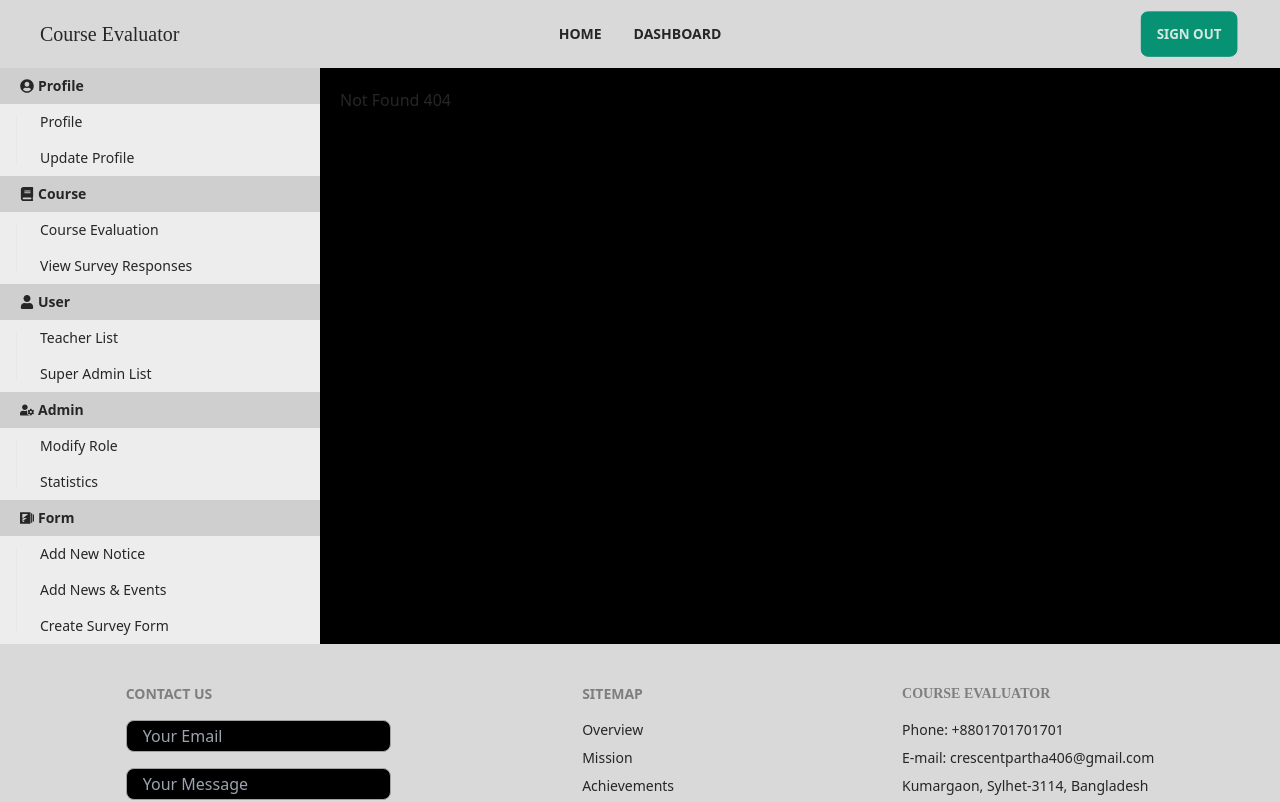
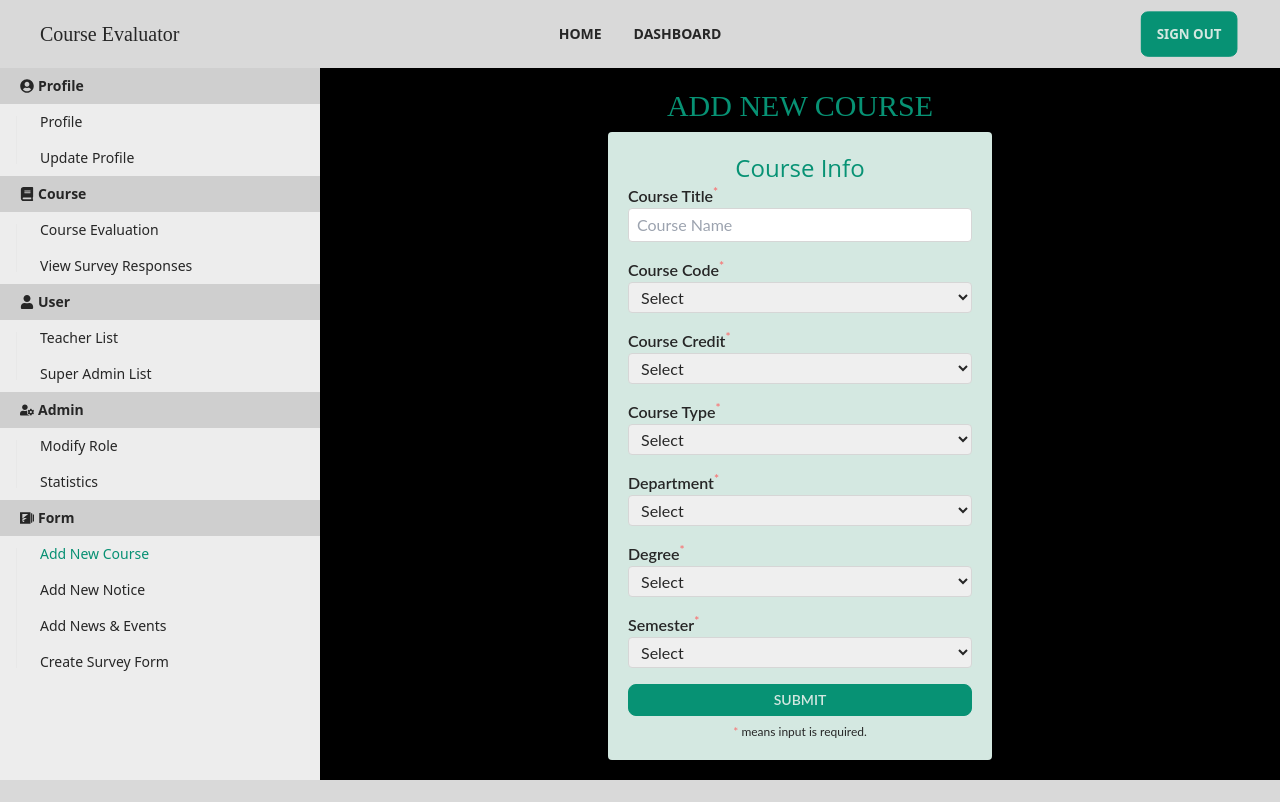
Before and after one commit to crescentpartha/Course-Evaluator, a React (Create React App) app in the folder course-evaluator/: page /dashboard/add-new-course in a window 1280 px wide. Shown: the top 802 px of the page. Built offline with nearby package versions, Linux system fonts and the light colour scheme; no server answers.

Commit message:
Design Add New Course Section

```diff
--- a/course-evaluator/src/App.js
+++ b/course-evaluator/src/App.js
@@ -18,6 +18,7 @@ import TeacherList from './components/Dashboard/User/TeacherList';
 import SuperAdminList from './components/Dashboard/User/SuperAdminList';
 import ModifyRole from './components/Dashboard/Admin/ModifyRole';
 import Statistics from './components/Dashboard/Admin/Statistics';
+import AddNewCourse from './components/Dashboard/Form/AddNewCourse';
 import AddNewNotice from './components/Dashboard/Form/AddNewNotice';
 import AddNewsAndEvents from './components/Dashboard/Form/AddNewsAndEvents';
 import CreateSurveyForm from './components/Dashboard/Form/CreateSurveyForm';
@@ -41,6 +42,7 @@ function App() {
           <Route path='super-admin-list' element={<SuperAdminList></SuperAdminList>}></Route>
           <Route path='modify-role' element={<ModifyRole></ModifyRole>}></Route>
           <Route path='statistics' element={<Statistics></Statistics>}></Route>
+          <Route path='add-new-course' element={<AddNewCourse></AddNewCourse>}></Route>
           <Route path='add-new-notice' element={<AddNewNotice></AddNewNotice>}></Route>
           <Route path='add-news-and-events' element={<AddNewsAndEvents></AddNewsAndEvents>}></Route>
           <Route path='create-survey-form' element={<CreateSurveyForm></CreateSurveyForm>}></Route>
--- a/course-evaluator/src/components/Dashboard/Dashboard.js
+++ b/course-evaluator/src/components/Dashboard/Dashboard.js
@@ -71,6 +71,7 @@ const Dashboard = () => {
                         <span className='bg-secondary-content text-start ps-5 py-2 font-semibold flex flex-nowrap flex-row items-center gap-1'><SiFormstack />Form</span>
                         <li>
                             <ul className="ps-2">
+                                <li><CustomLink to='/dashboard/add-new-course'>Add New Course</CustomLink></li>
                                 <li><CustomLink to='/dashboard/add-new-notice'>Add New Notice</CustomLink></li>
                                 <li><CustomLink to='/dashboard/add-news-and-events'>Add News & Events</CustomLink></li>
                                 <li><CustomLink to='/dashboard/create-survey-form'>Create Survey Form</CustomLink></li>
--- /dev/null
+++ b/course-evaluator/src/components/Dashboard/Form/AddNewCourse.js
@@ -0,0 +1,159 @@
+import React from 'react';
+import { useForm } from 'react-hook-form';
+
+const AddNewCourse = () => {
+    const { register, handleSubmit, formState: { errors } } = useForm();
+
+    const onSubmit = (data) => {
+        console.log(data);
+    }
+
+    return (
+        <div>
+            <h2 className="text-3xl font-medium font-lobster mb-2 text-accent text-center uppercase">Add New Course</h2>
+
+            <form className='rounded font-lato font-normal p-5 card w-96 bg-accent-content shadow-md mx-auto' onSubmit={handleSubmit(onSubmit)}>
+                <h2 className='text-2xl font-medium font-opensans text-accent text-center'>Course Info</h2>
+
+                {/* Course Title */}
+                <div className='text-start'>
+                    <label className='font-semibold pb-2 text-secondary' htmlFor="">Course Title<sup className='text-error'>*</sup></label> <br />
+                    <input
+                        style={{ border: '1px solid #d6d6d6' }}
+                        className='block w-full px-2 py-1 rounded'
+                        placeholder='Course Name'
+                        type="text"
+                        {...register("course_title", {
+                            required: "Course title is required",
+                            maxLength: {
+                                value: 50,
+                                message: "Max length is 50 character long"
+                            },
+                            pattern: {
+                                value: /^[A-Z]+((\s)?([A-Za-z])+)*$/,
+                                message: 'Course title is invalid'
+                            }
+                        })}
+                    />
+                    <label className="label">
+                        {errors.course_title?.type === 'required' && <span className="label-text-alt text-error">{errors.course_title?.message}</span>}
+                        {errors.course_title?.type === 'maxLength' && <span className="label-text-alt text-error">{errors.course_title?.message}</span>}
+                        {errors.course_title?.type === 'pattern' && <span className="label-text-alt text-error">{errors.course_title?.message}</span>}
+                    </label>
+                </div>
+
+                {/* Course Code */}
+                <div className='text-start'>
+                    <label className='font-semibold pb-2 text-secondary' htmlFor="">Course Code<sup className='text-error'>*</sup></label>
+                    <select {...register("course_code", { required: "Select one option" })} className='d-block w-full px-2 py-1 rounded' style={{ border: '1px solid #d6d6d6' }}>
+                        <option value="">Select</option>
+                        <option value="MIT-660">MIT-660</option>
+                        <option value="MIT-631">MIT-631</option>
+                        <option value="MIT-623">MIT-623</option>
+                        <option value="MIT-621">MIT-621</option>
+                        <option value="MIT-560">MIT-560</option>
+                        <option value="MIT-541">MIT-541</option>
+                        <option value="MIT-533">MIT-533</option>
+                        <option value="MIT-531">MIT-531</option>
+                        <option value="MIT-527">MIT-527</option>
+                        <option value="MIT-525">MIT-525</option>
+                        <option value="MIT-523">MIT-523</option>
+                        <option value="MIT-521">MIT-521</option>
+                        <option value="SWE-527">SWE-527</option>
+                        <option value="SWE-525">SWE-525</option>
+                        <option value="SWE-523">SWE-523</option>
+                        <option value="SWE-521">SWE-521</option>
+                        <option value="PGD-527">PGD-527</option>
+                        <option value="PGD-525">PGD-525</option>
+                        <option value="PGD-523">PGD-523</option>
+                        <option value="PGD-521">PGD-521</option>
+                    </select>
+                    <label className="label">
+                        {errors.course_code?.type === 'required' && <span className="label-text-alt text-error">{errors.course_code?.message}</span>}
+                    </label>
+                </div>
+
+                {/* Course Credit */}
+                <div className='text-start'>
+                    <label className='font-semibold pb-2 text-secondary' htmlFor="">Course Credit<sup className='text-error'>*</sup></label>
+                    <select {...register("course_credit", { required: "Select one option" })} className='d-block w-full px-2 py-1 rounded' style={{ border: '1px solid #d6d6d6' }}>
+                        <option value="">Select</option>
+                        <option value="3.00">3.00</option>
+                        <option value="1.50">1.50</option>
+                    </select>
+                    <label className="label">
+                        {errors.course_credit?.type === 'required' && <span className="label-text-alt text-error">{errors.course_credit?.message}</span>}
+                    </label>
+                </div>
+
+                {/* Course Type */}
+                <div className='text-start'>
+                    <label className='font-semibold pb-2 text-secondary' htmlFor="">Course Type<sup className='text-error'>*</sup></label>
+                    <select {...register("course_type", { required: "Select one option" })} className='d-block w-full px-2 py-1 rounded' style={{ border: '1px solid #d6d6d6' }}>
+                        <option value="">Select</option>
+                        <option value="Masters">Masters</option>
+                        <option value="Bachelors">Bachelors</option>
+                        <option value="Diploma">Diploma</option>
+                    </select>
+                    <label className="label">
+                        {errors.course_type?.type === 'required' && <span className="label-text-alt text-error">{errors.course_type?.message}</span>}
+                    </label>
+                </div>
+
+                {/* Department */}
+                <div className='text-start'>
+                    <label className='font-semibold pb-2 text-secondary' htmlFor="">Department<sup className='text-error'>*</sup></label>
+                    <select {...register("department", { required: "Select one option" })} className='d-block w-full px-2 py-1 rounded' style={{ border: '1px solid #d6d6d6' }}>
+                        <option value="">Select</option>
+                        <option value="Institute of Information and Communication Technology">IICT</option>
+                        <option value="Computer Science and Technology">CSE</option>
+                        <option value="Electrical and Electronics Engineering">EEE</option>
+                    </select>
+                    <label className="label">
+                        {errors.department?.type === 'required' && <span className="label-text-alt text-error">{errors.department?.message}</span>}
+                    </label>
+                </div>
+
+                {/* Degree */}
+                <div className='text-start'>
+                    <label className='font-semibold pb-2 text-secondary' htmlFor="">Degree<sup className='text-error'>*</sup></label>
+                    <select {...register("degree", { required: "Select one option" })} className='d-block w-full px-2 py-1 rounded' style={{ border: '1px solid #d6d6d6' }}>
+                        <option value="">Select</option>
+                        <option value="Masters in Information Technology">MIT</option>
+                        <option value="Software Engineering">SWE</option>
+                        <option value="Post Graduate Diploma">PGD</option>
+                    </select>
+                    <label className="label">
+                        {errors.degree?.type === 'required' && <span className="label-text-alt text-error">{errors.degree?.message}</span>}
+                    </label>
+                </div>
+
+                {/* Semester */}
+                <div className='text-start'>
+                    <label className='font-semibold pb-2 text-secondary' htmlFor="">Semester<sup className='text-error'>*</sup></label>
+                    <select {...register("semester", { required: "Select one option" })} className='d-block w-full px-2 py-1 rounded' style={{ border: '1px solid #d6d6d6' }}>
+                        <option value="">Select</option>
+                        <option value="1st Semester">1st Semester</option>
+                        <option value="2nd Semester">2nd Semester</option>
+                        <option value="3rd Semester">3rd Semester</option>
+                    </select>
+                    <label className="label">
+                        {errors.semester?.type === 'required' && <span className="label-text-alt text-error">{errors.semester?.message}</span>}
+                    </label>
+                </div>
+
+                {/* Add Item */}
+                <div>
+                    <input
+                        className='btn btn-sm btn-accent w-full'
+                        type="submit"
+                        value="Submit"
+                    />
+                </div>
+                <label className='text-xs pt-2 text-center' htmlFor=""><span className='text-error text-md'>*</span> means input is required.</label>
+            </form>
+        </div>
+    );
+};
+
+export default AddNewCourse;
```
